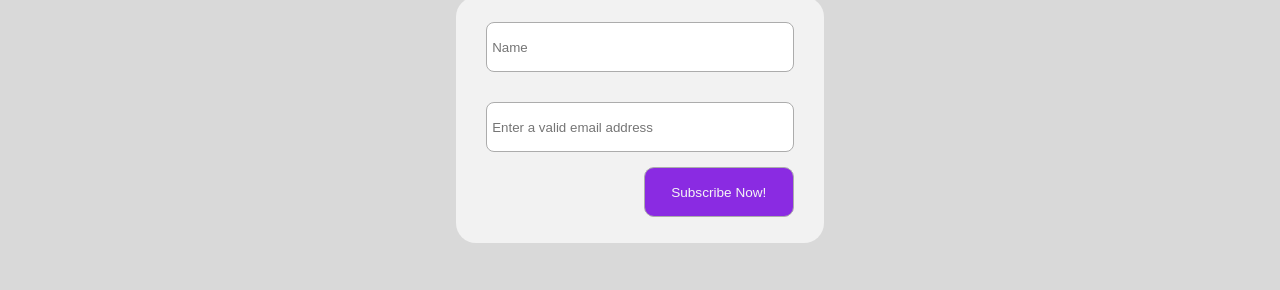
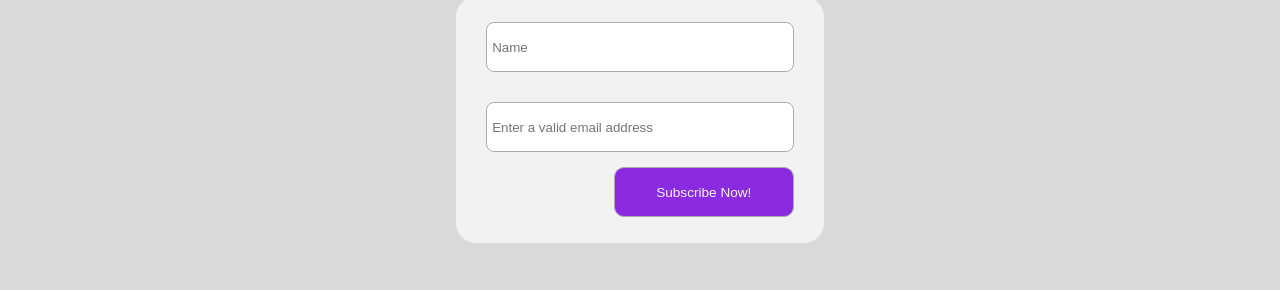
Before and after one commit to melanierolo/Coldplay, a plain HTML site: page pages/subscribe.html in a window 1280 px wide. Shown: the part 232-522 px from the top of the page. Drawn offline with Linux system fonts and the light colour scheme.

Commit message:
enhance a button and created a class called 'btn' and 'btn--primary'

```diff
--- a/css/style.css
+++ b/css/style.css
@@ -142,14 +142,7 @@ main {
 }
 
 .wel-article__btn {
-  font-size: 0.85rem;
-  border-radius: 10px;
-  border: 1px solid #acacac;
-  margin-bottom: 1rem;
-  width: 200px;
-  height: 50px;
-  color: whitesmoke;
-  background-color: blueviolet;
+  margin: 10px 0;
 }
 
 .wel-img {
@@ -398,19 +391,6 @@ main {
 
 .form__button {
   align-self: flex-end;
-  font-size: 0.85rem;
-  border-radius: 10px;
-  border: 1px solid #acacac;
-  margin-bottom: 1rem;
-  width: 150px;
-  height: 50px;
-  color: whitesmoke;
-  background-color: blueviolet;
-}
-
-.form__button:hover {
-  color: whitesmoke;
-  background-color: rgb(90, 30, 145);
 }
 
 /*---Oficial link---*/
@@ -552,6 +532,30 @@ main {
   height: auto;
 }
 
+/*button*/
+.btn {
+  font-size: 0.85rem;
+  border-radius: 10px;
+  text-align: center;
+  margin-bottom: 1rem;
+  padding: 15px 0;
+  width: 180px;
+  height: 50px;
+  cursor: pointer;
+  transition: all 0.2s;
+}
+
+.btn--primary {
+  border: 1px solid #acacac;
+  color: whitesmoke;
+  background-color: blueviolet;
+}
+
+.btn:hover {
+  filter: brightness(85%);
+  box-shadow: 2px 2px 5px rgba(0, 0, 0, 0.1);
+}
+
 /*---------------Footer-----------------*/
 .footer {
   display: flex;
--- a/pages/subscribe.html
+++ b/pages/subscribe.html
@@ -60,7 +60,11 @@
                 required
               />
             </div>
-            <button class="form__button" type="submit" value="send">
+            <button
+              class="form__button btn btn--primary"
+              type="submit"
+              value="send"
+            >
               Subscribe Now!
             </button>
           </form>
```
Also changed, not shown: index.html (+4 -2 lines).
